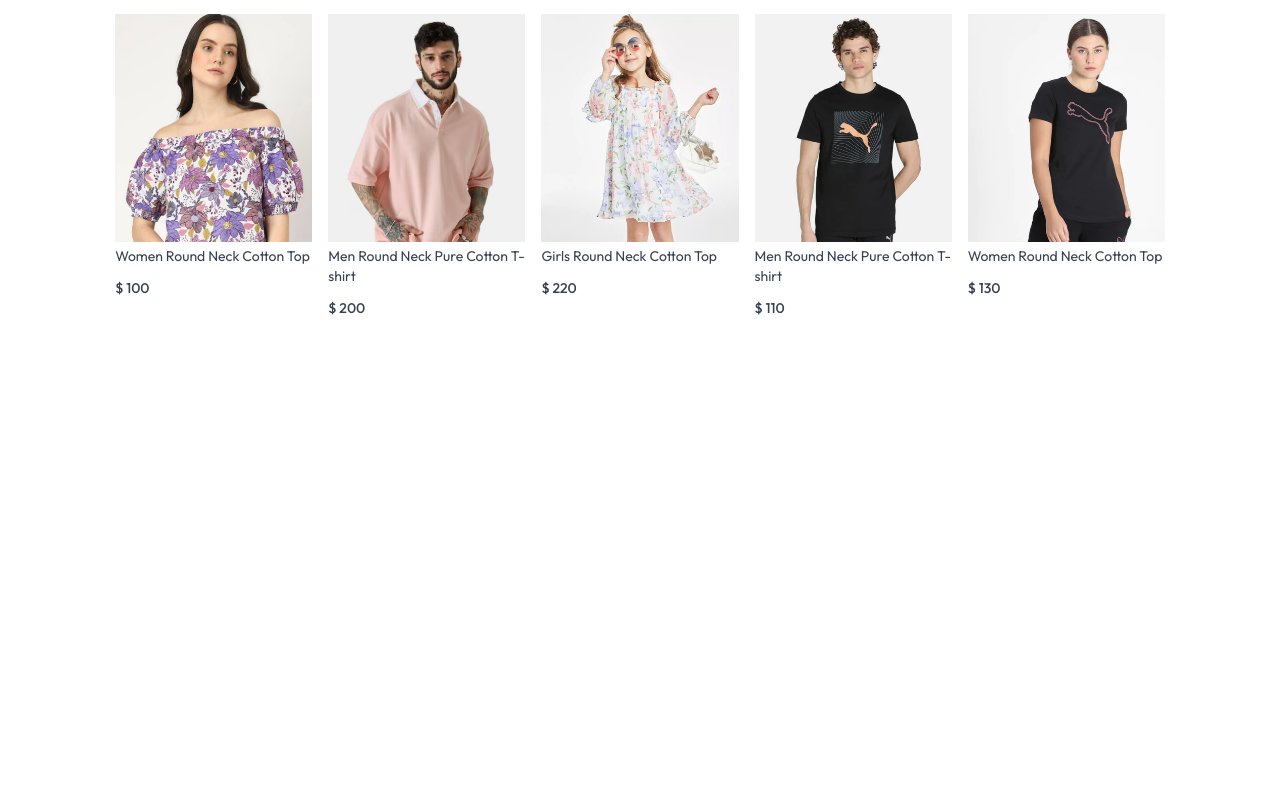
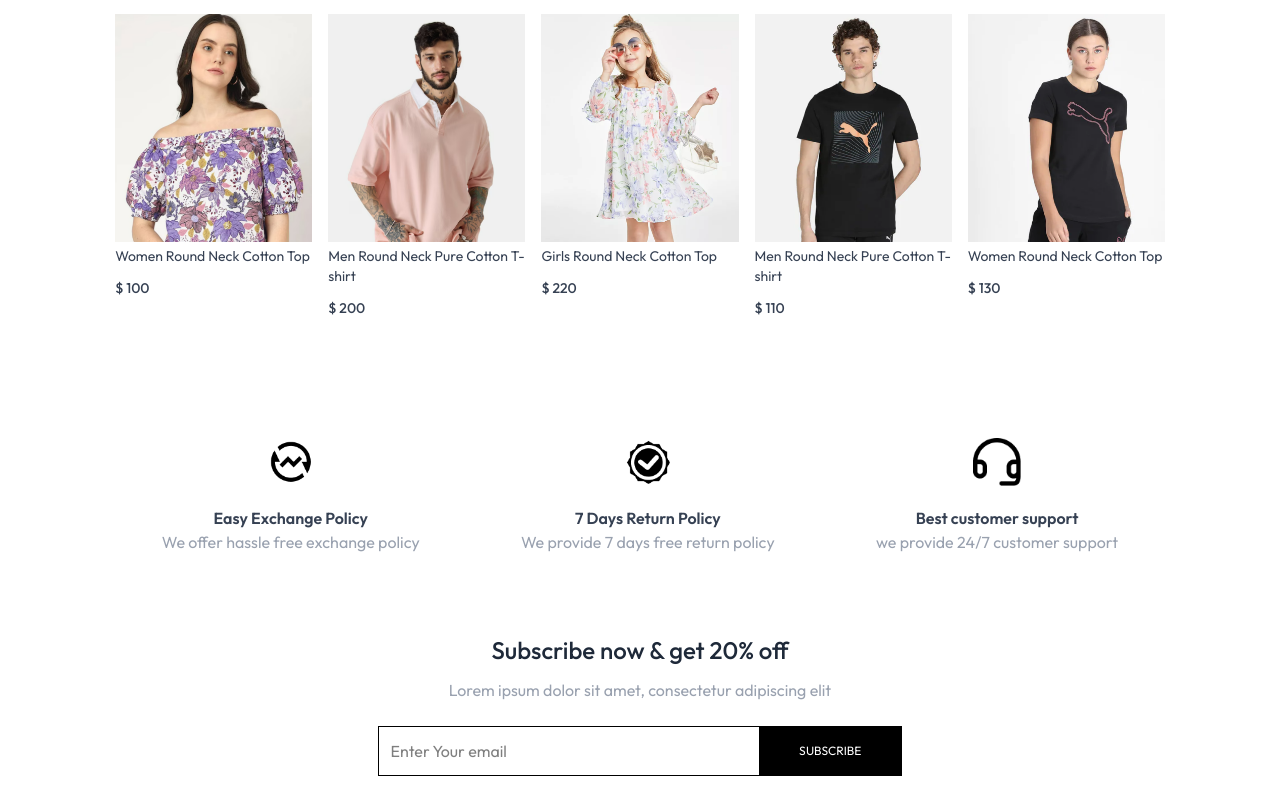
Before and after one commit to ayushjaiswal97/Forever, a React (Vite) app: page / in a window 1280 px wide. Shown: the part 1471-2271 px from the top of the page. Before the commit the page ends 1829 px from the top, so only its background shows below. Built offline with nearby package versions, Linux system fonts and the light colour scheme.

Commit message:
Policies and Newsletters box

```diff
--- /dev/null
+++ b/src/components/NewsletterBox.jsx
@@ -0,0 +1,20 @@
+import React from 'react'
+
+const NewsletterBox = () => {
+    const onSubmitHandler = (event) =>{
+     event.preventDefault();
+    }
+
+  return (
+    <div className='text-center'>
+      <p className='text-2xl font-medium text-gray-800'>Subscribe now & get 20% off</p>
+      <p className='text-gray-400 mt-3'>Lorem ipsum dolor sit amet, consectetur adipiscing elit</p>
+      <form className='w-full sm:w-1/2 flex items-center gap-3 mx-auto my-6 border pl-3'>
+        <input className='w-full sm:flex-1 outline-none' type="email" placeholder='Enter Your email' required/>
+        <button onClick={onSubmitHandler} className='bg-black text-white text-xs px-10 py-4' type='submit'>SUBSCRIBE</button>
+      </form>
+    </div>
+  )
+}
+
+export default NewsletterBox
--- /dev/null
+++ b/src/components/OurPolicy.jsx
@@ -0,0 +1,26 @@
+import React from 'react'
+import { assets } from '../assets/assets'
+
+const OurPolicy = () => {
+  return (
+    <div className='flex flex-col sm:flex-row justify-around gap-12 sm:gap-2 text-center py-20 text-xs sm:text-sm md:text-base text-gray-700'>
+      <div>
+            <img src={assets.exchange_icon} className='w-12 m-auto mb-5' alt="" />
+            <p className='font-semibold'>Easy Exchange Policy</p>
+            <p className='text-gray-400'>We offer hassle free exchange policy</p>
+      </div>
+      <div>
+            <img src={assets.quality_icon} className='w-12 m-auto mb-5' alt="" />
+            <p className='font-semibold'>7 Days Return Policy</p>
+            <p className='text-gray-400'>We provide 7 days free return policy</p>
+      </div>
+      <div>
+            <img src={assets.support_img} className='w-12 m-auto mb-5' alt="" />
+            <p className='font-semibold'>Best customer support</p>
+            <p className='text-gray-400'>we provide 24/7 customer support</p>
+      </div>
+    </div>
+  )
+}
+
+export default OurPolicy
--- a/src/pages/Home.jsx
+++ b/src/pages/Home.jsx
@@ -2,6 +2,8 @@
 import Hero from '../components/Hero'
 import LatestCollection from '../components/LatestCollection'
 import BestSeller from '../components/BestSeller'
+import OurPolicy from '../components/OurPolicy'
+import NewsletterBox from '../components/NewsletterBox'
 
 const Home = () => {
   return (
@@ -9,6 +11,8 @@
       <Hero />
       <LatestCollection />
       <BestSeller />
+      <OurPolicy />
+      <NewsletterBox />
     </div>
   )
 }
```
